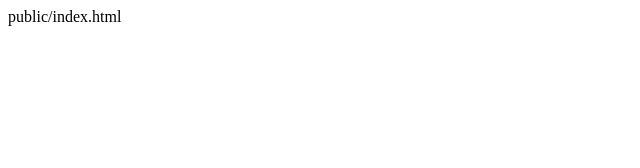
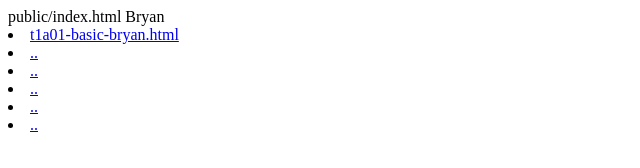
Before and after one commit to JSA33/gamedev2, a plain HTML site: page public/index.html in a window 1280 px wide. Shown: the whole page, without its empty margins (0-640 px from the left). Drawn offline with Linux system fonts and the light colour scheme.

Commit message:
Update index.html

```diff
--- a/public/index.html
+++ b/public/index.html
@@ -1 +1,14 @@
 public/index.html
+
+
+
+Bryan
+
+
+
+<li><a href="t1a01-basic-bryan.html">t1a01-basic-bryan.html</a></li>
+<li><a href="...">..</a></li>
+<li><a href="...">..</a></li>
+<li><a href="...">..</a></li>
+<li><a href="...">..</a></li>
+<li><a href="...">..</a></li>
```
